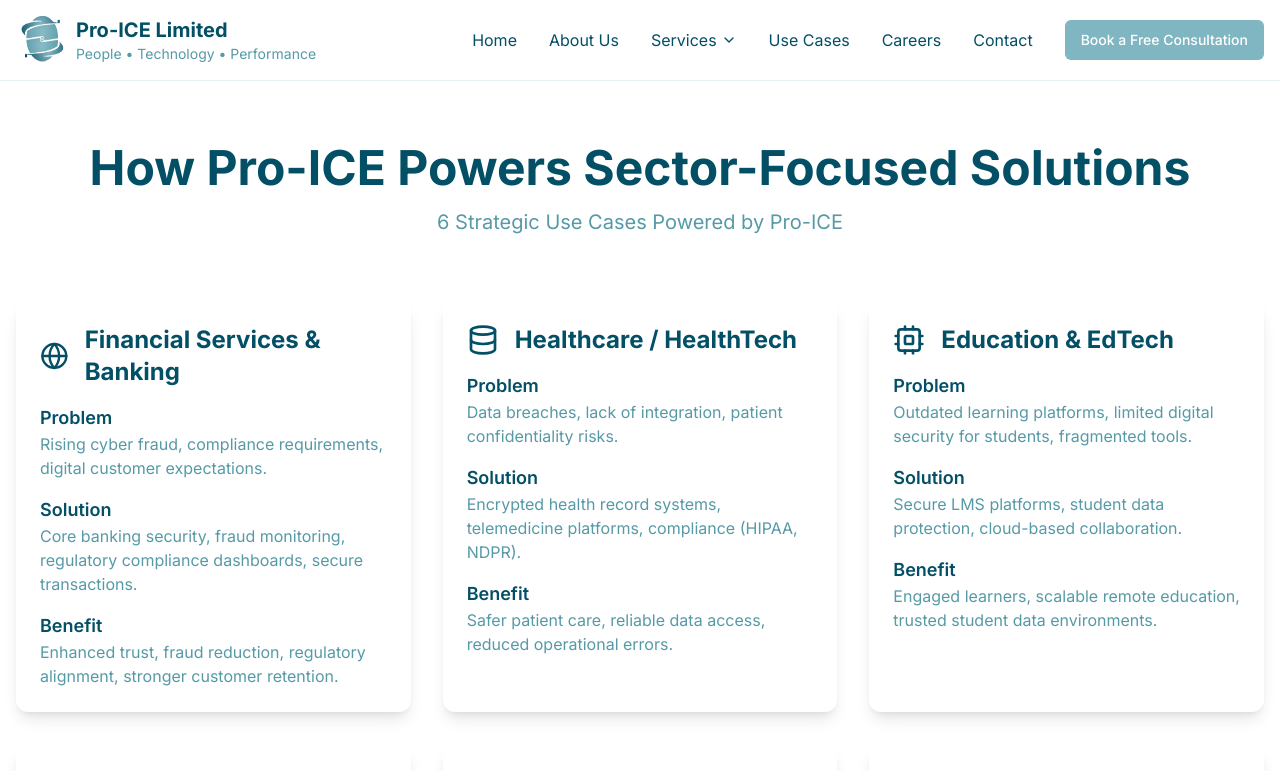
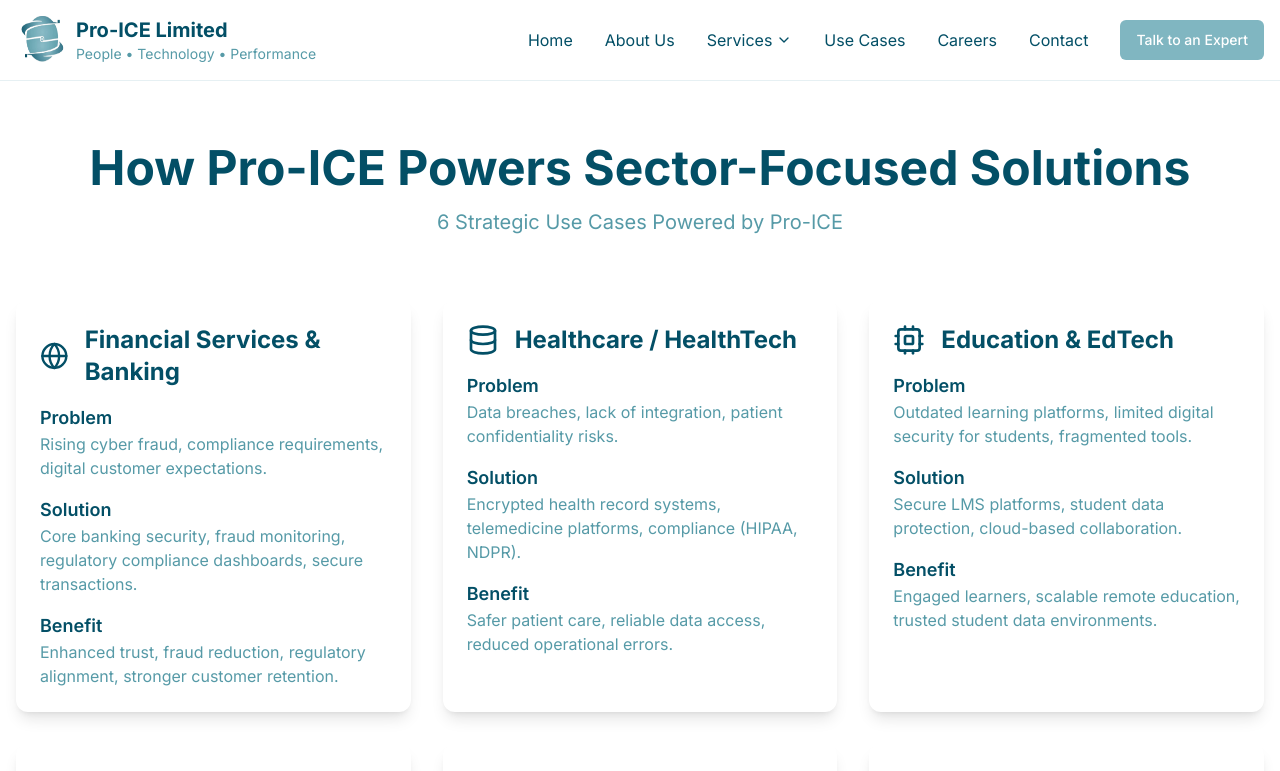
Before and after one commit to Lois39/ProIce-Website, a Next.js app: page /industries in a window 1280 px wide. Shown: the top 771 px of the page. Built offline with nearby package versions, Linux system fonts and the light colour scheme.

Commit message:
new changes

```diff
--- a/components/hero.tsx
+++ b/components/hero.tsx
@@ -53,16 +53,16 @@
                   "mailto:info@pro-ice.com.ng?subject=Business Inquiry&body=Hello Pro-ICE Team,%0D%0A%0D%0AI would like to discuss how Pro-ICE can help transform my business.%0D%0A%0D%0APlease contact me to schedule a consultation.%0D%0A%0D%0AThank you.")
               }
             >
-             Book a Free Consultation <ArrowRight className="ml-2 h-5 w-5" />
+             Talk to an Expert <ArrowRight className="ml-2 h-5 w-5" />
             </Button>
             </a>
-              <Link href="/services">
+              <Link href="/industries">
             <Button
               variant="outline"
               size="lg"
               className="border-white text-white hover:bg-white hover:text-[#80B6C1] px-8 py-4 text-lg bg-transparent"
             >
-              <Play className="mr-2 h-5 w-5" /> See How We Can Help You
+              <Play className="mr-2 h-5 w-5" /> Discover How We Solve Challenges
             </Button>
             </Link>
           </motion.div>
--- a/components/navigation.tsx
+++ b/components/navigation.tsx
@@ -77,7 +77,7 @@
                   "mailto:info@pro-ice.com.ng?subject=Business Inquiry&body=Hello Pro-ICE Team,%0D%0A%0D%0AI would like to discuss how Pro-ICE can help transform my business.%0D%0A%0D%0APlease contact me to schedule a consultation.%0D%0A%0D%0AThank you.")
               }
             >
-              Book a Free Consultation
+              Talk to an Expert
             </Button>
           </div>
 
@@ -116,7 +116,7 @@
                     "mailto:info@pro-ice.com.ng?subject=Business Inquiry&body=Hello Pro-ICE Team,%0D%0A%0D%0AI would like to discuss how Pro-ICE can help transform my business.%0D%0A%0D%0APlease contact me to schedule a consultation.%0D%0A%0D%0AThank you.")
                 }
               >
-                Book a Free Consultation
+                Talk to an Expert
               </Button>
             </div>
           </div>
```
